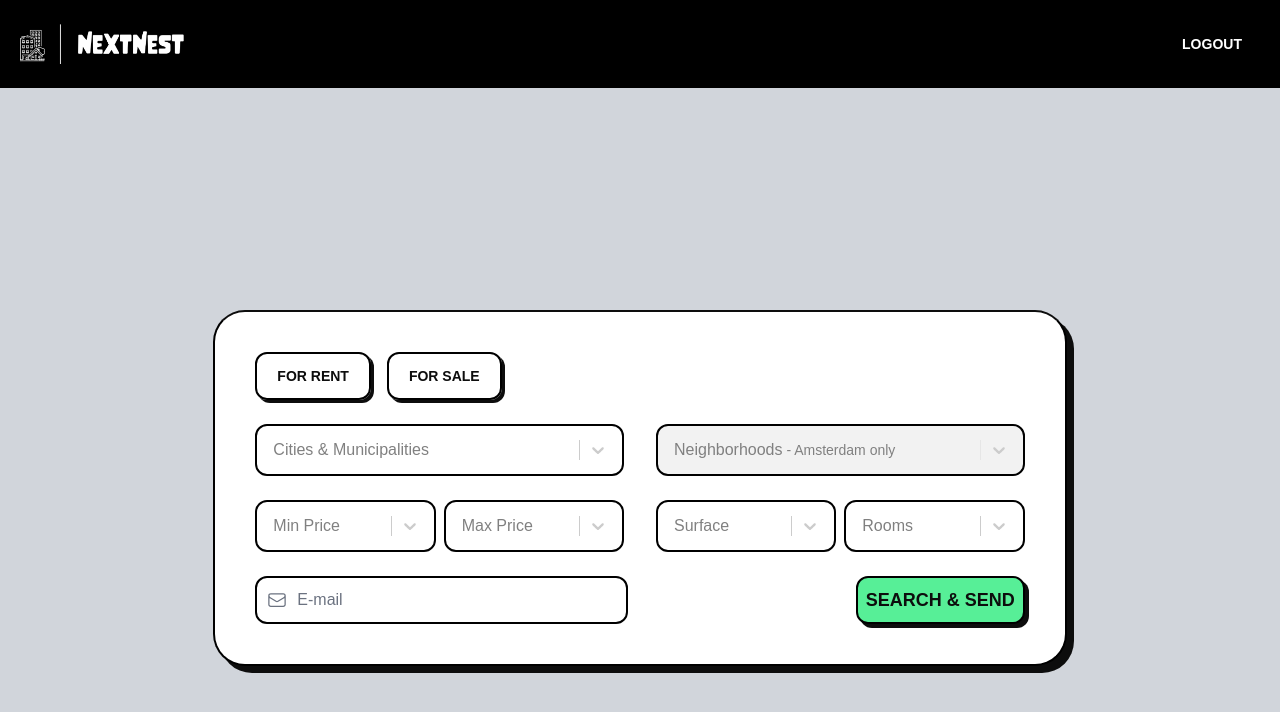
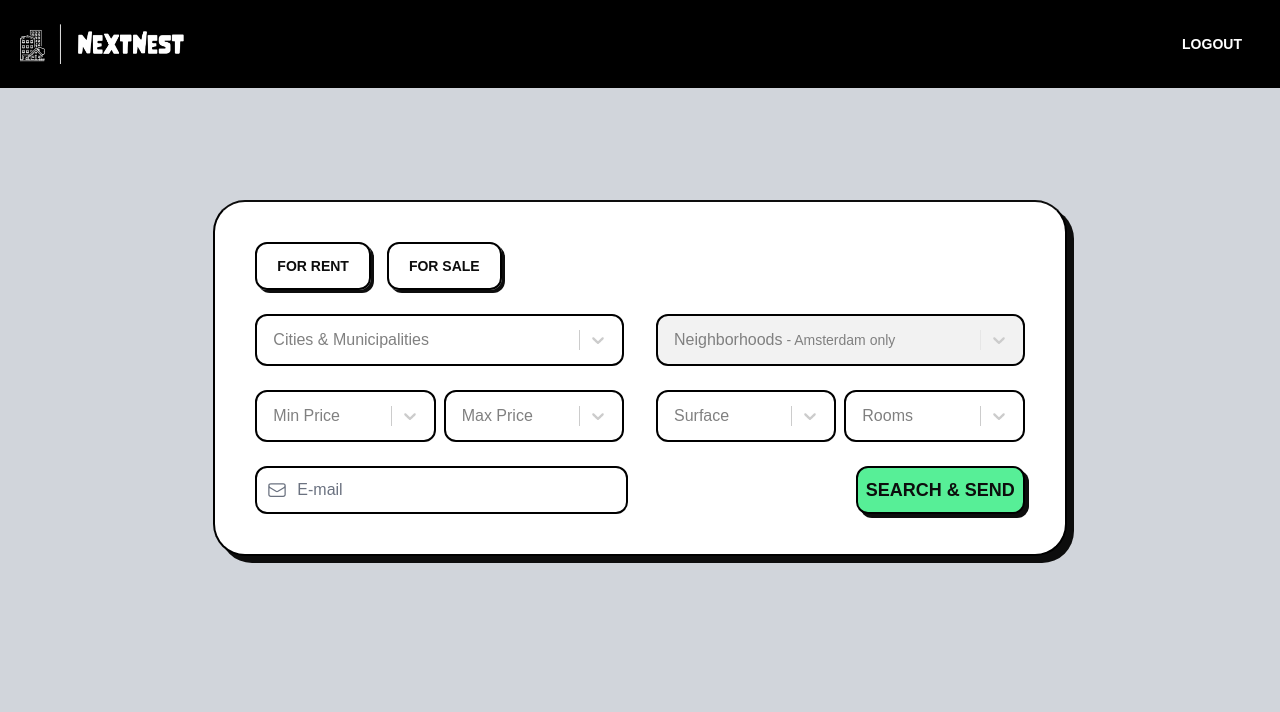
Before and after one commit to yigitaksoy/NextNest, a React (Vite) app in the folder client/: page /home in a window 1280 px wide. Shown: the top 712 px of the page. Built offline with nearby package versions, Linux system fonts and the light colour scheme; no server answers; sample sign-in values are in the browser's storage; a web font is replaced by a local one.

Commit message:
Fix searchbar height and overflow issue

```diff
--- a/client/src/components/SearchBar.jsx
+++ b/client/src/components/SearchBar.jsx
@@ -140,7 +140,7 @@ const SearchBar = () => {
 
   return (
     <div className="font-degular">
-      <div className="container mx-auto flex h-auto items-center justify-center p-2 md:h-screen md:p-0 lg:w-2/3">
+      <div className="container mx-auto flex items-center justify-center p-2 md:mt-40 md:p-0 lg:mt-28 lg:w-2/3">
         {formSubmitted ? (
           <FormSuccess />
         ) : (
--- a/client/src/routes/Home.jsx
+++ b/client/src/routes/Home.jsx
@@ -6,7 +6,9 @@ const Home = () => {
   return (
     <div className="bg-gray-300">
       <Navbar />
-      <SearchBar />
+      <div className="md:h-auto md:mb-10">
+        <SearchBar />
+      </div>
     </div>
   );
 };
```
